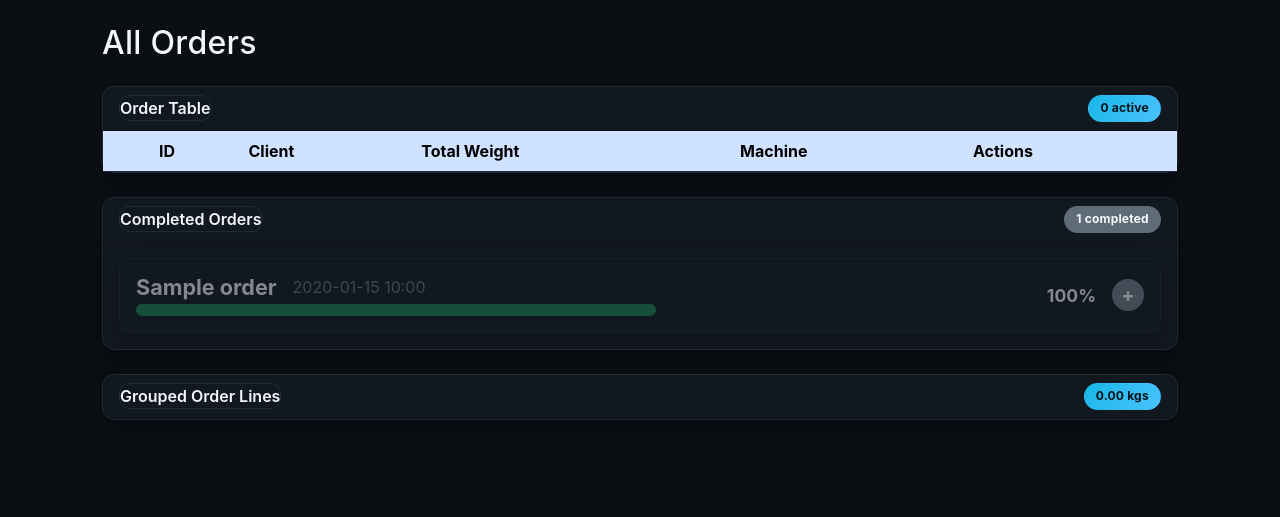
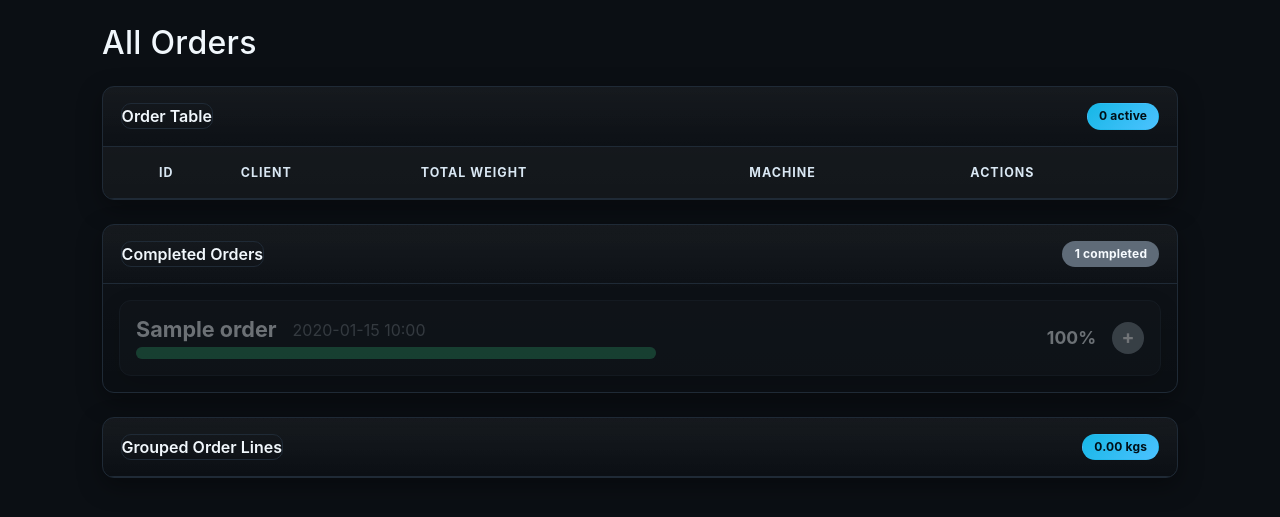
Before and after one commit to divyam29/PVC-Orders, a Flask app: page /orders in a window 1280 px wide, after a click on "Completed Orders". Shown: the part 58-575 px from the top of the page. Run offline with Flask 3, Linux system fonts and the light colour scheme; tables that the repository leaves empty hold one stand-in row (values such as "Sample post"); a database or web service that is not in the repository returns one stand-in record (values such as "Sample title"); lists and menus that the app fills with data are empty.

Commit message:
Ui Edits

```diff
--- a/pvc_app/static/css/theme.css
+++ b/pvc_app/static/css/theme.css
@@ -41,11 +41,87 @@ body{
 
 .container{ max-width: 1100px; }
 .card{ background: var(--panel); color: var(--text); border: 1px solid var(--border); border-radius: var(--radius); box-shadow: var(--shadow); --bs-card-bg: var(--panel); --bs-card-color: var(--text); }
+.card-header{
+  background: linear-gradient(180deg, rgba(255,255,255,.03), rgba(255,255,255,0));
+  border-bottom: 1px solid var(--border);
+}
+.orders-section-card{
+  overflow: hidden;
+  background: linear-gradient(180deg, rgba(255,255,255,.015), rgba(255,255,255,0));
+}
+.orders-section-header{
+  padding: 1rem 1.1rem;
+}
+.orders-modern-table{
+  border-collapse: separate;
+  border-spacing: 0;
+}
+.orders-modern-table thead th{
+  background: rgba(255,255,255,.03);
+  color: #d9e7f3;
+  font-size: .78rem;
+  text-transform: uppercase;
+  letter-spacing: .08em;
+  padding-top: 1rem;
+  padding-bottom: 1rem;
+  border-bottom: 1px solid var(--border);
+}
+.orders-modern-table tbody td{
+  padding-top: 1rem;
+  padding-bottom: 1rem;
+  border-color: rgba(255,255,255,.06);
+}
+.orders-row{
+  transition: background-color .15s ease, opacity .15s ease, transform .15s ease;
+}
+.orders-row:hover{
+  background: rgba(76,194,255,.05);
+}
+.orders-row-muted{
+  opacity: .42;
+  filter: saturate(.8);
+}
+.orders-row-muted td,
+.orders-row-muted th{
+  color: #9aa7b6 !important;
+}
+.orders-detail-panel{
+  background: linear-gradient(180deg, rgba(255,255,255,.03), rgba(255,255,255,.015));
+}
+.orders-detail-panel .table{
+  --bs-table-striped-bg: rgba(255,255,255,.02);
+  --bs-table-hover-bg: rgba(76,194,255,.06);
+}
+.orders-group-card{
+  background: rgba(255,255,255,.02);
+  border-color: rgba(255,255,255,.08) !important;
+}
+.orders-group-card .card-header{
+  background: transparent;
+}
 .table{ color: var(--text); --bs-table-color: var(--text); --bs-table-bg: transparent; --bs-table-striped-bg: rgba(255,255,255,.02); --bs-table-striped-color: var(--text); --bs-table-hover-bg: rgba(255,255,255,.04); --bs-table-hover-color: var(--text); }
 .table thead{ background: transparent; color: var(--muted); border-bottom: 1px solid var(--border); }
 .table tbody tr{ border-color: var(--border); }
 .table-hover tbody tr:hover{ background: rgba(255,255,255,.04); color: var(--text); }
 :root.light .table{ --bs-table-color: var(--text); --bs-table-striped-bg: rgba(0,0,0,.02); --bs-table-hover-bg: rgba(0,0,0,.04); --bs-table-bg: transparent; }
+:root.light .card-header{
+  background: linear-gradient(180deg, rgba(0,0,0,.02), rgba(0,0,0,0));
+}
+:root.light .orders-modern-table thead th{
+  background: rgba(0,0,0,.03);
+  color: #334155;
+}
+:root.light .orders-row-muted{
+  opacity: .5;
+  filter: none;
+}
+:root.light .orders-detail-panel{
+  background: linear-gradient(180deg, rgba(0,0,0,.02), rgba(0,0,0,.01));
+}
+:root.light .orders-group-card{
+  background: rgba(0,0,0,.015);
+  border-color: rgba(148,163,184,.18) !important;
+}
 
 /* Buttons with micro-interactions */
 .btn{ border-radius: 10px; border:1px solid var(--border); transition: transform .05s ease, box-shadow .15s ease, background .2s; }
--- a/pvc_app/templates/orders.html
+++ b/pvc_app/templates/orders.html
@@ -2,8 +2,8 @@
 {% block content %}
 <h2 class="mb-4">All Orders</h2>
 
-<div class="card mb-4">
-  <div class="card-header d-flex justify-content-between align-items-center">
+<div class="card mb-4 orders-section-card">
+  <div class="card-header d-flex justify-content-between align-items-center orders-section-header">
     <button class="btn btn-link p-0 text-decoration-none text-reset fw-semibold" type="button" data-bs-toggle="collapse" data-bs-target="#activeOrdersSection" aria-expanded="true" aria-controls="activeOrdersSection">
       Order Table
     </button>
@@ -12,8 +12,8 @@
   <div class="collapse show" id="activeOrdersSection">
     <div class="card-body p-0">
       <div class="table-responsive">
-        <table class="table table-hover align-middle mb-0">
-          <thead class="table-primary">
+        <table class="table table-hover align-middle mb-0 orders-modern-table">
+          <thead>
             <tr>
               <th style="width: 3rem;"></th>
               <th>ID</th>
@@ -25,7 +25,7 @@
           </thead>
           <tbody>
             {% for order in open_orders %}
-            <tr class="{% if order.completed %}opacity-50{% endif %}">
+            <tr class="orders-row {% if order.completed %}orders-row-muted{% endif %}">
               <td>
                 <button class="btn btn-sm btn-outline-secondary toggle-order-details" type="button" data-bs-toggle="collapse" data-bs-target="#order-details-{{ order.id }}" aria-expanded="false" aria-controls="order-details-{{ order.id }}">
                   +
@@ -42,14 +42,14 @@
             </tr>
             <tr>
               <td colspan="6" class="p-0 border-0">
-                <div class="collapse bg-body-tertiary border-top" id="order-details-{{ order.id }}">
+                <div class="collapse orders-detail-panel border-top" id="order-details-{{ order.id }}">
                   <div class="p-3">
                     <div class="d-flex justify-content-between align-items-center mb-3">
                       <strong>Order Details</strong>
                       <span class="small text-muted">{{ order.color }} | {{ order.coating_type or 'Without Coating' }} | {{ order.design or '-' }}</span>
                     </div>
                     <div class="table-responsive">
-                      <table class="table table-sm table-striped align-middle mb-0 order-detail-table">
+                      <table class="table table-sm table-hover align-middle mb-0 order-detail-table">
                         <thead>
                           <tr>
                             <th>Pipe Type</th>
@@ -67,7 +67,7 @@
                         </thead>
                         <tbody>
                           {% for line in order.lines %}
-                          <tr class="{% if line.completed %}opacity-50{% endif %}">
+                          <tr class="orders-row {% if line.completed %}orders-row-muted{% endif %}">
                             <td>{{ line.pipe_type }}</td>
                             <td>{{ line.machine_type }}</td>
                             <td>{{ line.color }}</td>
@@ -103,8 +103,8 @@
 </div>
 
 {% if completed_orders and completed_orders|length %}
-<div class="card mb-4">
-  <div class="card-header d-flex justify-content-between align-items-center">
+<div class="card mb-4 orders-section-card">
+  <div class="card-header d-flex justify-content-between align-items-center orders-section-header">
     <button class="btn btn-link p-0 text-decoration-none text-reset fw-semibold" type="button" data-bs-toggle="collapse" data-bs-target="#completedOrdersSection" aria-expanded="false" aria-controls="completedOrdersSection">
       Completed Orders
     </button>
@@ -115,7 +115,7 @@
       <div class="d-grid gap-3">
         {% for order in completed_orders %}
           {% set order_id = "completed-order-details-" ~ order.id %}
-          <div class="card order-summary-card opacity-50">
+          <div class="card order-summary-card orders-order-card orders-row-muted">
             <div class="card-body">
               <button class="order-summary-toggle w-100 text-start" type="button" data-bs-toggle="collapse" data-bs-target="#{{ order_id }}" aria-expanded="false" aria-controls="{{ order_id }}">
                 <div class="d-flex flex-wrap align-items-center justify-content-between gap-3">
@@ -134,13 +134,13 @@
                   </div>
                 </div>
               </button>
-              <div class="collapse mt-4" id="{{ order_id }}">
+              <div class="collapse mt-4 orders-detail-panel" id="{{ order_id }}">
                 <div class="d-flex flex-wrap justify-content-between align-items-center gap-3 mb-3">
                   <strong>Order Details</strong>
                   <span class="small text-muted">{{ order.color }} | {{ order.coating_type or 'Without Coating' }} | {{ order.design or '-' }}</span>
                 </div>
                 <div class="table-responsive">
-                  <table class="table table-sm table-striped align-middle mb-0 order-detail-table">
+                  <table class="table table-sm table-hover align-middle mb-0 order-detail-table">
                     <thead>
                       <tr>
                         <th>Pipe Type</th>
@@ -158,7 +158,7 @@
                     </thead>
                     <tbody>
                       {% for line in order.lines %}
-                      <tr class="{% if line.completed %}opacity-50{% endif %}">
+                      <tr class="orders-row {% if line.completed %}orders-row-muted{% endif %}">
                         <td>{{ line.pipe_type }}</td>
                         <td>{{ line.machine_type }}</td>
                         <td>{{ line.color }}</td>
@@ -189,8 +189,8 @@
 </div>
 {% endif %}
 
-<div class="card">
-  <div class="card-header d-flex justify-content-between align-items-center">
+<div class="card orders-section-card">
+  <div class="card-header d-flex justify-content-between align-items-center orders-section-header">
     <button class="btn btn-link p-0 text-decoration-none text-reset fw-semibold" type="button" data-bs-toggle="collapse" data-bs-target="#groupedLinesSection" aria-expanded="false" aria-controls="groupedLinesSection">
       Grouped Order Lines
     </button>
@@ -209,8 +209,8 @@
       {% if grouped_lines and grouped_lines|length %}
         {% for machine, outer_groups in grouped_lines.items() %}
           {% set machine_id = "orders-machine-" ~ loop.index %}
-          <div class="card mb-3">
-            <div class="card-header d-flex justify-content-between align-items-center">
+          <div class="card mb-3 orders-group-card">
+            <div class="card-header d-flex justify-content-between align-items-center orders-section-header">
               <button class="btn btn-link p-0 text-decoration-none text-reset fw-semibold" type="button" data-bs-toggle="collapse" data-bs-target="#{{ machine_id }}" aria-expanded="false" aria-controls="{{ machine_id }}">
                 <div class="small text-secondary text-uppercase">Machine Group</div>
                 <strong>{{ "Braided" if machine == "braided" else machine }}</strong>
@@ -225,7 +225,7 @@
                   {% for size, payload in outer_groups.items() %}
                     {% set items = payload["items"] %}
                     {% set size_id = machine_id ~ "-size-" ~ loop.index %}
-                    <div class="border rounded p-3 mb-3">
+                    <div class="border rounded p-3 mb-3 orders-group-card">
                       <div class="d-flex justify-content-between align-items-center mb-3">
                         <button class="btn btn-link p-0 text-decoration-none text-reset fw-semibold" type="button" data-bs-toggle="collapse" data-bs-target="#{{ size_id }}" aria-expanded="false" aria-controls="{{ size_id }}">
                           <div class="small text-secondary text-uppercase">Size</div>
@@ -250,7 +250,7 @@
                               {% for item in items %}
                                 {% set order = item.order %}
                                 {% set line = item.line %}
-                                <tr class="{% if line.completed %}opacity-50 table-secondary{% endif %}">
+                                <tr class="orders-row {% if line.completed %}orders-row-muted{% endif %}">
                                   <td>#{{ order.id }}</td>
                                   <td>{{ order.client_name }}</td>
                                   <td>{{ order.color }}</td>
@@ -269,7 +269,7 @@
                   {% for coating, payload in outer_groups.items() %}
                     {% set designs = payload["groups"] %}
                     {% set coating_id = machine_id ~ "-coating-" ~ loop.index %}
-                    <div class="border rounded p-3 mb-3">
+                    <div class="border rounded p-3 mb-3 orders-group-card">
                       <div class="d-flex justify-content-between align-items-center mb-3">
                         <button class="btn btn-link p-0 text-decoration-none text-reset fw-semibold" type="button" data-bs-toggle="collapse" data-bs-target="#{{ coating_id }}" aria-expanded="false" aria-controls="{{ coating_id }}">
                           <div class="small text-secondary text-uppercase">Coating Level</div>
@@ -281,7 +281,7 @@
                         {% for design, payload2 in designs.items() %}
                           {% set items = payload2["items"] %}
                           {% set design_id = coating_id ~ "-design-" ~ loop.index %}
-                          <div class="mb-3 border rounded p-3">
+                          <div class="mb-3 border rounded p-3 orders-group-card">
                             <div class="d-flex justify-content-between align-items-center mb-2">
                               <button class="btn btn-link p-0 text-decoration-none text-reset fw-semibold" type="button" data-bs-toggle="collapse" data-bs-target="#{{ design_id }}" aria-expanded="false" aria-controls="{{ design_id }}">
                                 <div class="small text-secondary text-uppercase">Design</div>
@@ -307,7 +307,7 @@
                                     {% for item in items %}
                                       {% set order = item.order %}
                                       {% set line = item.line %}
-                                      <tr class="{% if line.completed %}opacity-50 table-secondary{% endif %}">
+                                      <tr class="orders-row {% if line.completed %}orders-row-muted{% endif %}">
                                         <td>#{{ order.id }}</td>
                                         <td>{{ order.client_name }}</td>
                                         <td>{{ order.color }}</td>
```
Also changed, not shown: other parts of pvc_app/static/css/theme.css (+30 -0 lines).
